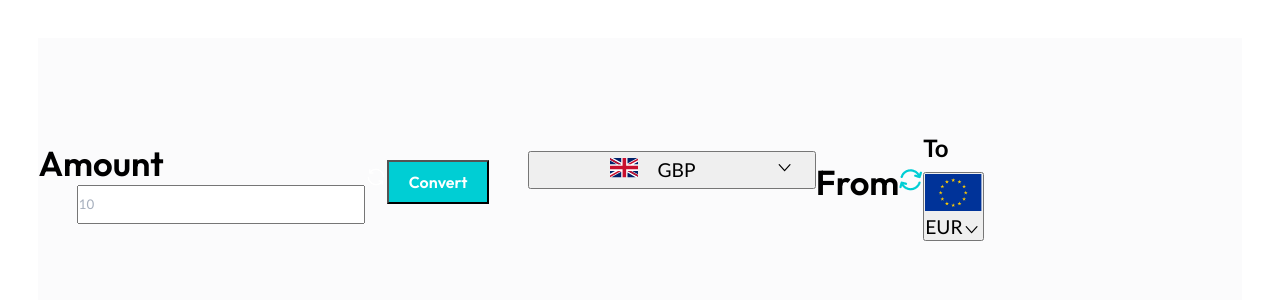
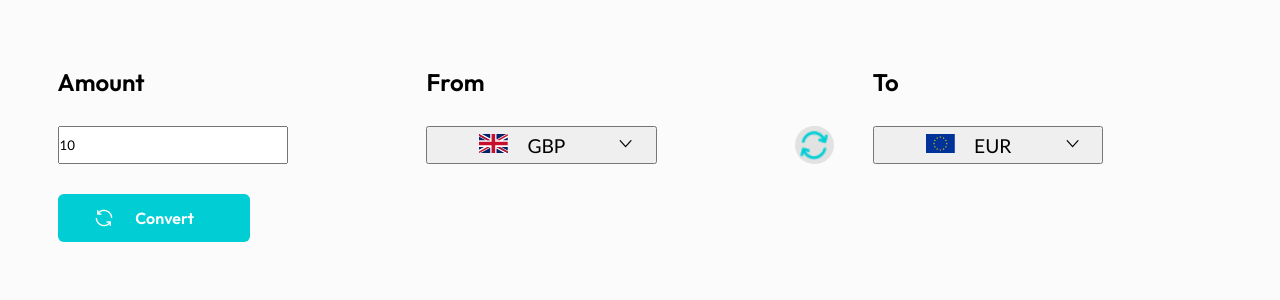
Before and after one commit to nology-tech/quadra-client-project, a React (Create React App) app: page / in a window 1280 px wide. Shown: the top 300 px of the page. Built offline with nearby package versions, Linux system fonts and the light colour scheme.

Commit message:
final styling changes

```diff
--- a/src/components/currencyConverter/CurrencyConverter.jsx
+++ b/src/components/currencyConverter/CurrencyConverter.jsx
@@ -25,37 +25,32 @@ const CurrencyConverter = ({currencyList, amount, fromCurrency, toCurrency, setN
     return (
         <div className="convertBox">
 
-            <div className="convertBox__amount">
-                <label>Amount</label>
+                <h3 id="header__amount">Amount</h3>
+                <h3 id="header__from">From</h3>
+                <h3 id="header__to">To</h3>
+
+
+
             <input
+                id="input__amount"
                 type="text"
                 placeholder="10.00"
                 onChange={handleAmountChange}
                 value={amount}/>
+
+
+            <div className="input__from">
+            <Dropdown  id="from" title={fromCurrency} icon={iconMap[fromCurrency]} onSelect={handleFromChange} value={fromCurrency}>
+                        {fromOptions}
+            </Dropdown>
             </div>
 
-        < div className="convertBox__button">
-                <img src={altConvert} alt="convertLogo" />
-                <Button className="convert__button" buttonText={"Convert"}/>
+            <div className="convertBox__btn">
+            <img  id="convert" src={Convert} alt="" />
             </div>
 
-        <div className="convertBox__options">
-            <div className="convertBox__inputs">
-            <Dropdown  className="convertBox__currency" id="menubutton" title={fromCurrency} icon={iconMap[fromCurrency]} onSelect={handleFromChange} value={fromCurrency}>
-                {fromOptions}
-            </Dropdown>
-            <h3  id="currencyHeader">From</h3>
-            </div>
-        </div>
-
-        <div id="convertBtn">
-        <img src={Convert} alt="" />
-        </div>
-
-
-        <div>
-        <h3 id="currencyHeader">To</h3>
-        <Dropdown className="convertBox__currency" id="menubutton" title={toCurrency} icon={iconMap[toCurrency]} onSelect={handleToChange}>
+            <div className="input__to">
+            <Dropdown  id="to" title={toCurrency} icon={iconMap[toCurrency]} onSelect={handleToChange}>
                 {toOptions}
             </Dropdown>
             </div>
@@ -63,6 +58,10 @@ const CurrencyConverter = ({currencyList, amount, fromCurrency, toCurrency, setN
 
 
 
+            <div className="convertBox__button">
+                <img src={altConvert} alt="convertLogo" />
+                <Button className="convert__button" buttonText={"Convert"}/>
+            </div>
 
 
     </div>
--- a/src/components/currencyConverter/CurrencyConverter.scss
+++ b/src/components/currencyConverter/CurrencyConverter.scss
@@ -1,112 +1,232 @@
 @use "../../styles/variables" as *;
 @use "../../styles/typography" as *;
-.convertBox {
-    display: flex;
+
+h3{
+    font-family: $font-heading;
+}
+
+.convertBox{
+
+    padding: 3rem;
     background-color: $color-currency-background;
-    margin: 2rem;
-    width: auto;
-    align-items: center;
-    height: 15rem;
-    .convertBox__amount {
-        display: flex;
-        flex-direction: column;
+    display: grid;
+        grid-template-columns: 6fr 6fr 1fr 6fr;
+        grid-template-rows: 1fr 1fr 1fr;
+        grid-gap: 1rem;
+        grid-template-areas:
+        "Amount From . To"
+        "AmountBox FromBox ConvertBox ToBox"
+        "Convert . . ."
 
-    label {
-        display: block;
-        font-family: $font-heading;
-        font-weight: bold;
-        font-size: 1.8rem;
+
+}
+
+
+
+
+    #header__amount{
+        grid-area: Amount;
+    }
+    #header__from{
+        grid-area: From;
     }
 
-    input {
-        color: $color-input-text;
+    #header__to{
+        grid-area: To;
+    }
+
+
+
+
+    #from{
         height: 2rem;
-        width: 15rem;
-        margin-left: 2rem;
+        width: 12rem;
     }
+
+    #to{
+        height: 2rem;
+        width: 12rem;
+    }
+
+
+
+    .input__from{
+        // width: 15rem;
+        height: 2rem;
+        grid-area: FromBox;
+    }
+
+    .input__to{
+        // width: 15rem;
+        height: 2rem;
+        grid-area: ToBox;
+    }
+
+    #input__amount{
+        grid-area: AmountBox;
+        height: 2rem;
+        width: 12rem;
+
+    }
+
+
+
+    .convertBox__btn{
+        width: 2rem;
+        height: 2rem;
+        background-color: $color-input-border;
+        display: flex;
+        justify-content: center;
+        align-items: center;
+        border-radius: 1.6rem;
+        grid-area: ConvertBox;
+
+        #convert{
+            display: flex;
+            justify-content: center;
+            align-items: center;
+            height: 1.5rem;
+            width: 1.5rem;
+        }
+    }
+
+
 
     .convertBox__button {
         display: flex;
+        justify-content: center;
         align-items: center;
-        height: 2rem;
-        width: 7.5rem;
-        background-color: #00CED4;
+        height: 2.5rem;
+        width: 10rem;
+        background-color: $color-primary;
         border-radius: 0.3rem;
-        margin-left: 2rem;
-        img {
-            height: 1rem;
-            width: 1rem;
-            margin-left: 0.5rem;
-        }
-        button {
-            height: 2rem;
-            width: 6rem;
-            border-radius: 0.3rem;
-            text-align: center;
+        grid-area: Convert;
+
+
+
+        .largeButton {
+            height: 2.5rem;
             border: none;
-            font-size: 0.8rem;
-            padding: 0.6rem 0.6rem;
-            }
+            background-color: $color-primary;
+
+
         }
     }
 
-    .convertBox__options {
-        display: flex;
-        flex-direction: column;
-        .convertBox__currency {
-            // position: relative;
-            // top: 33%;
-            width: 15rem;
-            height: 2rem;
-            cursor: pointer;
 
-        }
-        #menubutton {
-            width: 15rem;
-            height: 2rem;
-        }
 
-    #convertBtn {
-        background-color: transparent;
-        margin-left: 1.5rem;
-    }
 
-    #currencyHeader {
-        font-family: $font-heading;
-        font-weight: bold;
-        font-size: 1.8rem;
-    }
 
-    .convert__button {
-        width: 100%;
-        cursor: pointer;
-        background-color: transparent;
-        border: 1px solid black;
-        text-align: left;
 
-        &:hover {
-            background-color: #ccc;
-        }
-    }
 
-    .convertBox__headers{
-        display: flex;
-        width: 40rem;
-        justify-content: space-evenly;
-        margin-left: 2.5rem;
-    }
 
-    .convertBox__inputs{
-        display:flex;
-        background-color: transparent;
-        margin-left: 2rem;
-    }
+// .convertBox {
+//     display: flex;
+//     background-color: $color-currency-background;
+//     margin: 2rem;
+//     width: auto;
+//     align-items: center;
+//     height: 15rem;
+//     .convertBox__amount {
+//         display: flex;
+//         flex-direction: column;
 
-    // .convertBox__options{
-        // display: flex;
-        // flex-direction: row;
-        // justify-content: center;
-    //
+//     label {
+//         display: block;
+//         font-family: $font-heading;
+//         font-weight: bold;
+//         font-size: 1.8rem;
+//     }
+
+//     input {
+//         color: $color-input-text;
+//         height: 2rem;
+//         width: 15rem;
+//         margin-left: 2rem;
+//     }
+
+//     .convertBox__button {
+//         display: flex;
+//         align-items: center;
+//         height: 2rem;
+//         width: 7.5rem;
+//         background-color: #00CED4;
+//         border-radius: 0.3rem;
+//         margin-left: 2rem;
+//         img {
+//             height: 1rem;
+//             width: 1rem;
+//             margin-left: 0.5rem;
+//         }
+//         button {
+//             height: 2rem;
+//             width: 6rem;
+//             border-radius: 0.3rem;
+//             text-align: center;
+//             border: none;
+//             font-size: 0.8rem;
+//             padding: 0.6rem 0.6rem;
+//             }
+//         }
+//     }
+
+//     .convertBox__options {
+//         display: flex;
+//         flex-direction: column;
+//         .convertBox__currency {
+//             // position: relative;
+//             // top: 33%;
+//             width: 15rem;
+//             height: 2rem;
+//             cursor: pointer;
+
+//         }
+//         #menubutton {
+//             width: 15rem;
+//             height: 2rem;
+//         }
+
+//     #convertBtn {
+//         background-color: transparent;
+//         margin-left: 1.5rem;
+//     }
+
+//     #currencyHeader {
+//         font-family: $font-heading;
+//         font-weight: bold;
+//         font-size: 1.8rem;
+//     }
+
+//     .convert__button {
+//         width: 100%;
+//         cursor: pointer;
+//         background-color: transparent;
+//         border: 1px solid black;
+//         text-align: left;
+
+//         &:hover {
+//             background-color: #ccc;
+//         }
+//     }
+
+//     .convertBox__headers{
+//         display: flex;
+//         width: 40rem;
+//         justify-content: space-evenly;
+//         margin-left: 2.5rem;
+//     }
+
+//     .convertBox__inputs{
+//         display:flex;
+//         background-color: transparent;
+//         margin-left: 2rem;
+//     }
+
+//     // .convertBox__options{
+//         // display: flex;
+//         // flex-direction: row;
+//         // justify-content: center;
+//     //
 
     ul {
         list-style: none;
@@ -131,5 +251,5 @@
             float: right;
         }
     }
-}
-}
+// }
+// }
```
Lines whose indentation alone changed are shown as unchanged.
